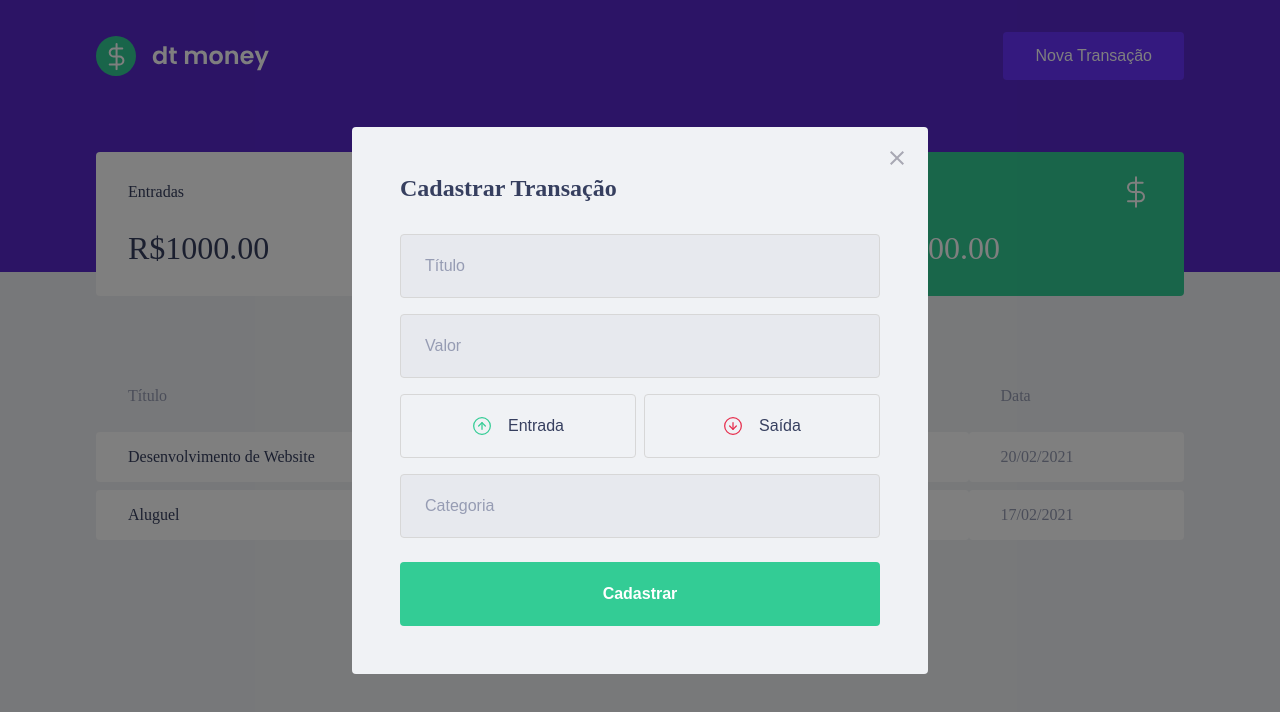
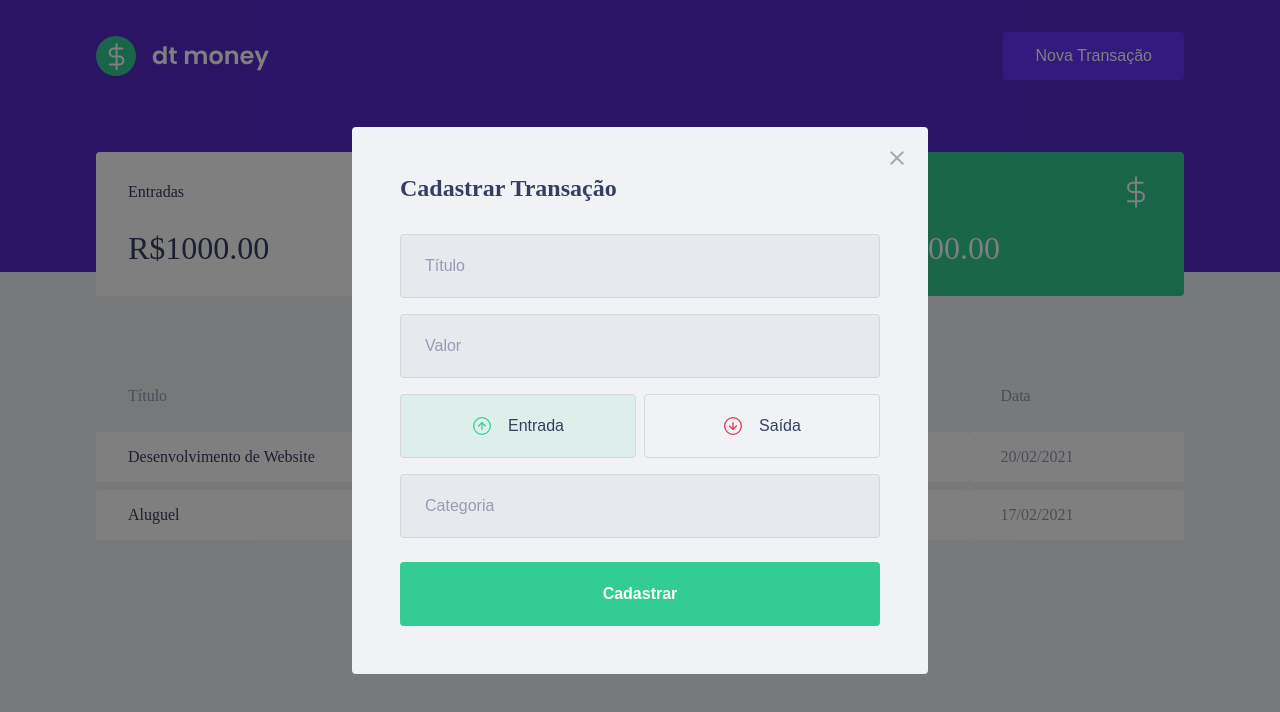
Before and after one commit to marcosfavarao/ignite-reactjs-chapter-2, a React (Create React App) app: page / in a window 1280 px wide. Both pictures are taken after a click on the button "Nova Transação". Shown: the top 712 px of the page. Built offline with nearby package versions, Linux system fonts and the light colour scheme; no server answers; what miragejs would draw is missing.

Commit message:
Style: Adjusted transaction type button styles

```diff
--- a/src/components/NewTransactionModal/index.tsx
+++ b/src/components/NewTransactionModal/index.tsx
@@ -1,10 +1,15 @@
+import { useState } from "react";
 import Modal from "react-modal";
 
 import incomeImg from "../../common/assets/svgs/income.svg";
 import outcomeImg from "../../common/assets/svgs/outcome.svg";
 import closeImg from "../../common/assets/svgs/close.svg";
 
-import { Container, TransactionTypeContainer } from "./styles";
+import {
+    Container,
+    TransactionTypeContainer,
+    TransactionTypeButton,
+} from "./styles";
 
 interface NewTransactionModalProps {
     isModalOpen: boolean;
@@ -16,6 +21,8 @@ export const NewTransactionModal = ({
     isModalOpen,
     onRequestClose,
 }: NewTransactionModalProps) => {
+    const [type, setType] = useState("deposit");
+
     return (
         <Modal
             isOpen={isModalOpen}
@@ -37,15 +44,25 @@ export const NewTransactionModal = ({
                 <input placeholder="Título" />
                 <input type="number" placeholder="Valor" />
                 <TransactionTypeContainer>
-                    <button type="button">
+                    <TransactionTypeButton
+                        type="button"
+                        onClick={() => setType("deposit")}
+                        buttonColor={"#33CC95"}
+                        isActive={type === "deposit"}
+                    >
                         <img src={incomeImg} alt="Entrada" />
                         <span>Entrada</span>
-                    </button>
+                    </TransactionTypeButton>
 
-                    <button type="button">
+                    <TransactionTypeButton
+                        type="button"
+                        onClick={() => setType("withdraw")}
+                        buttonColor={"#E52E4D"}
+                        isActive={type === "withdraw"}
+                    >
                         <img src={outcomeImg} alt="Saída" />
                         <span>Saída</span>
-                    </button>
+                    </TransactionTypeButton>
                 </TransactionTypeContainer>
                 <input placeholder="Categoria" />
 
--- a/src/components/NewTransactionModal/styles.ts
+++ b/src/components/NewTransactionModal/styles.ts
@@ -1,5 +1,10 @@
 import styled from "styled-components";
-import { darken } from "polished";
+import { darken, transparentize } from "polished";
+
+interface TransactionTypeButtonProps {
+    isActive: boolean;
+    buttonColor: string;
+}
 
 export const Container = styled.form`
     h2 {
@@ -57,9 +62,11 @@ export const TransactionTypeContainer = styled.div`
     display: grid;
     grid-template-columns: repeat(2, 1fr);
     gap: 0.5rem;
+`;
 
-    button {
-        background-color: transparent;
+export const TransactionTypeButton = styled.button<TransactionTypeButtonProps>`
+    background-color: ${({ isActive, buttonColor }) =>
+        isActive ? transparentize(0.9, buttonColor) : "transparent"};
     height: 4rem;
 
     border: 1px solid #d7d7d7;
@@ -81,9 +88,8 @@ export const TransactionTypeContainer = styled.div`
         font-size: 1rem;
     }
 
-        transition: border-color 0.25s;
+    transition: border-color 0.25s, background-color 0.5s;
     &:hover {
         border-color: ${darken(0.1, "#d7d7d7")};
     }
-    }
 `;
```
Lines whose indentation alone changed are shown as unchanged.
